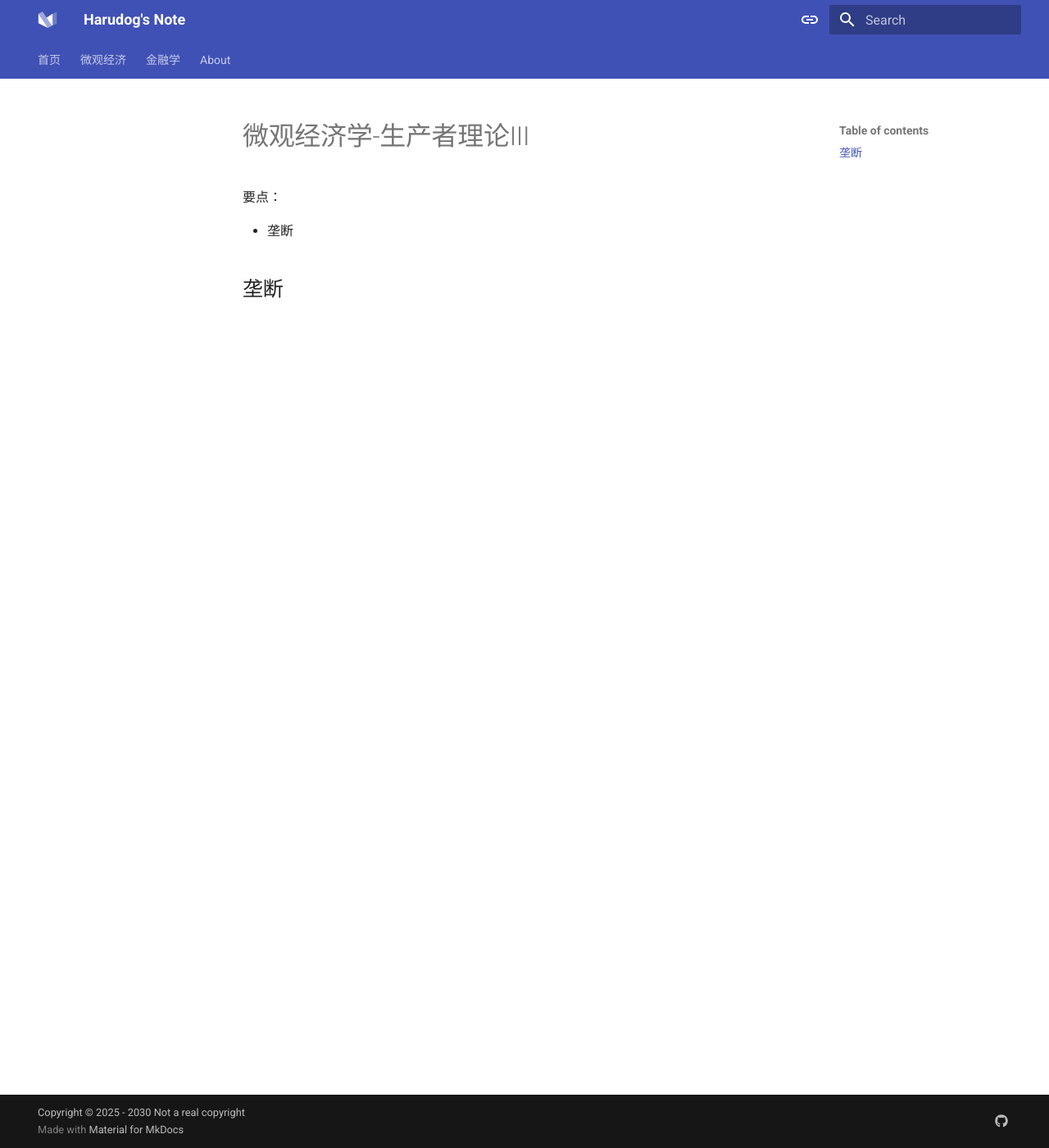
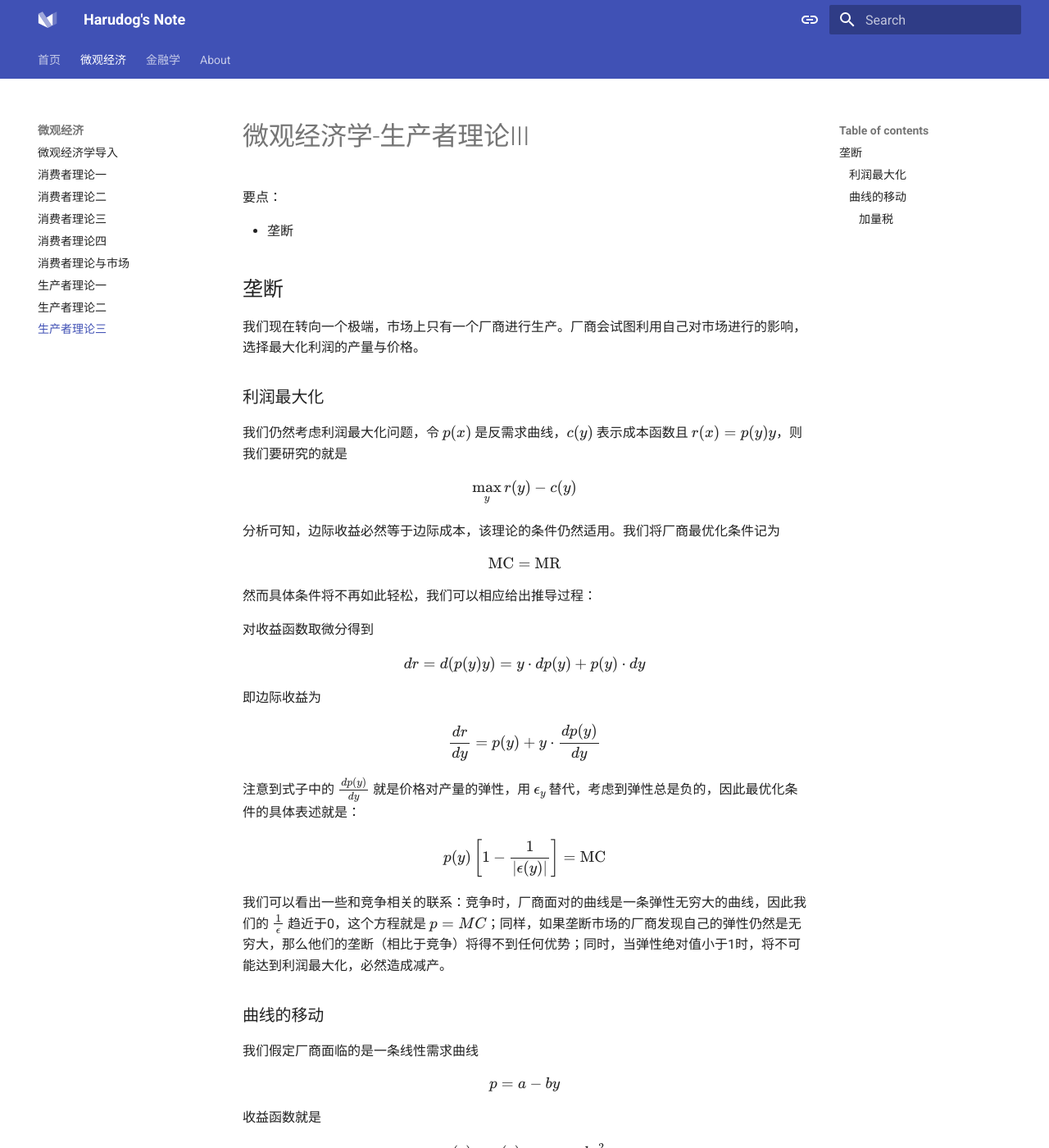
Before and after one commit to HarudogMyLand/FuckEconomicNote, an MkDocs documentation site: the page built from docs/microeco/tutorial9.md, in a window 1280 px wide and 1400 px high. Shown: the whole window at 82% size. Built offline with MkDocs 1.6.1 and Material for MkDocs 9.7.7, drawn with Linux system fonts in a browser that asks for light colours; some of the changed text lies outside the part shown.

Commit message:
update blog

```diff
--- a/docs/microeco/tutorial9.md
+++ b/docs/microeco/tutorial9.md
@@ -5,3 +5,74 @@
 - 垄断
 
 ## 垄断
+
+我们现在转向一个极端，市场上只有一个厂商进行生产。厂商会试图利用自己对市场进行的影响，选择最大化利润的产量与价格。
+
+### 利润最大化
+
+我们仍然考虑利润最大化问题，令 $p(x)$ 是反需求曲线，$c(y)$ 表示成本函数且 $r(x)=p(y)y$，则我们要研究的就是
+$$
+\max_y{r(y)}-c(y)
+$$
+分析可知，边际收益必然等于边际成本，该理论的条件仍然适用。我们将厂商最优化条件记为
+$$
+\text{MC}=\text{MR}
+$$
+然而具体条件将不再如此轻松，我们可以相应给出推导过程：
+
+对收益函数取微分得到
+$$
+dr=d(p(y)y)=y\cdot dp(y)+p(y)\cdot dy
+$$
+即边际收益为
+$$
+\frac{dr}{dy}=p(y)+y\cdot \frac{dp(y)}{dy}
+$$
+注意到式子中的 $\frac{dp(y)}{dy}$ 就是价格对产量的弹性，用 $\epsilon_y$ 替代，考虑到弹性总是负的，因此最优化条件的具体表述就是：
+$$
+p(y)\left[1-\frac{1}{|\epsilon(y)|}\right]=\text{MC}
+$$
+
+
+我们可以看出一些和竞争相关的联系：竞争时，厂商面对的曲线是一条弹性无穷大的曲线，因此我们的 $\frac{1}{\epsilon}$ 趋近于0，这个方程就是 $p=MC$；同样，如果垄断市场的厂商发现自己的弹性仍然是无穷大，那么他们的垄断（相比于竞争）将得不到任何优势；同时，当弹性绝对值小于1时，将不可能达到利润最大化，必然造成减产。
+
+### 曲线的移动
+
+我们假定厂商面临的是一条线性需求曲线
+$$
+p=a-by
+$$
+收益函数就是
+$$
+r(y)=p(y)y=ay-by^2
+$$
+边际收益函数就是
+$$
+\text{MR}(y)=a-2by
+$$
+我们以此为例研究
+
+#### 加量税
+
+假如边际成本不变的厂商加征从量税，会产生什么影响呢？我们看到：
+$$
+MR(y)=a-2b=MC(y)=c+t
+$$
+由此产量的变化将会是
+$$
+\frac{\Delta y}{\Delta t}=\frac{-1}{2b}
+$$
+则价格变动将会是
+$$
+\frac{\Delta p}{\Delta t}=\frac{a-by}{\Delta t}=\frac{1}{2
+}
+$$
+然而这里的0.5只是源于线性需求函数和不变边际成本的假定。因此价格上升幅度将会低于税收增长。可是，对于价格满足
+$$
+p=\frac{c+t}{1-\frac{1}{|\epsilon|}}
+$$
+有：
+$$
+\frac{dp}{dt}=\frac{1}{1-\frac{1}{|\epsilon|}}
+$$
+价格上升将会大于税额幅度。
--- a/mkdocs.yml
+++ b/mkdocs.yml
@@ -123,6 +123,7 @@ nav:
     - 消费者理论与市场: microeco/tutorial6.md
     - 生产者理论一: microeco/tutorial7.md
     - 生产者理论二: microeco/tutorial8.md
+    - 生产者理论三: microeco/tutorial9.md
 
   - 金融学:
     - 金融导论: finance/finance1.md
```
